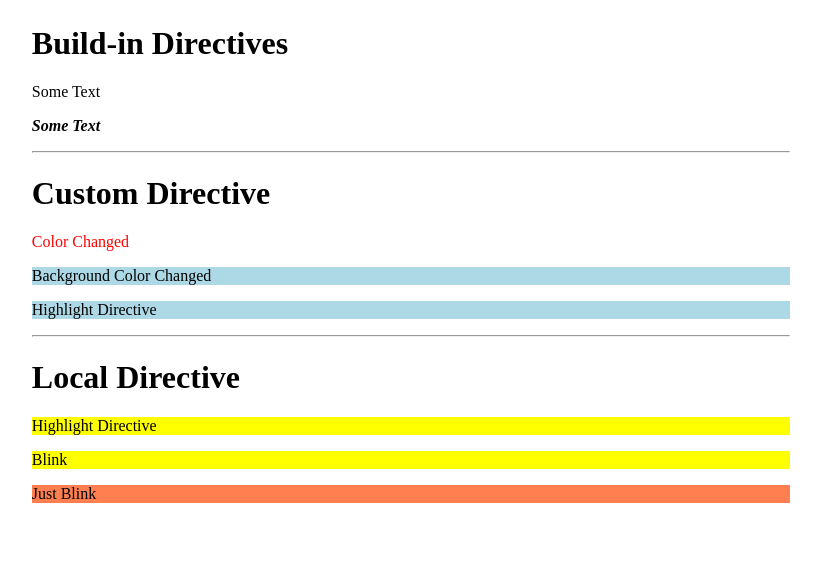
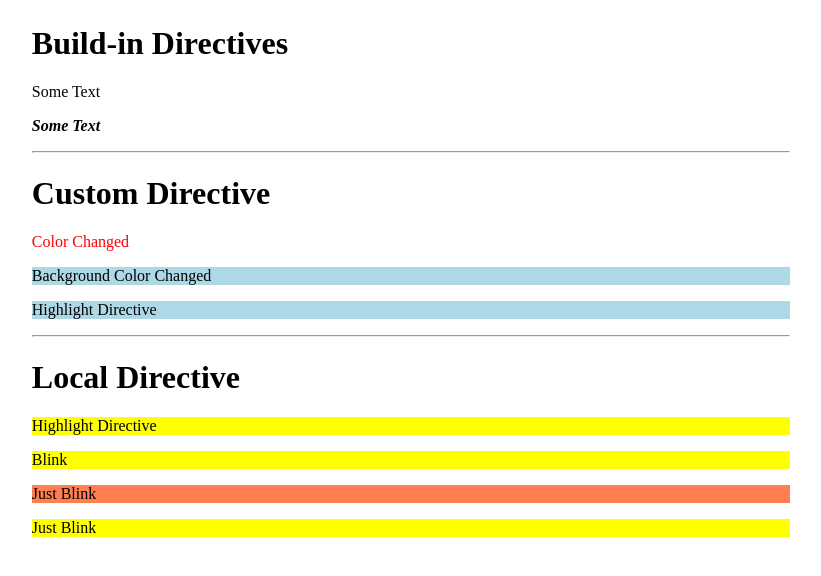
Before and after one commit to imganjgahi/VueTraining, a Vue app in the folder apps/cli/project/: page / in a window 1280 px wide. Shown: the top 576 px of the page, without its empty margins (229-1050 px from the left). Built offline with nearby package versions, Linux system fonts and the light colour scheme.

Commit message:
directive with complex args

```diff
--- a/apps/cli/project/src/components/Directives/Directives.vue
+++ b/apps/cli/project/src/components/Directives/Directives.vue
@@ -13,6 +13,7 @@
     <p v-local-highlight:background.delayed="'yellow'">Highlight Directive</p>
     <p v-local-highlight:background.delayed.blink="'yellow'">Blink</p>
     <p v-local-highlight:background.blink="'yellow'">Just Blink</p>
+    <p v-local-highlight:background.blink="{mainColor: 'yellow', secondColor: 'green', blinkDelay: 500}">Just Blink</p>
   </div>
 </template>
 
@@ -27,8 +28,8 @@ export default {
           delay = 3000;
         }
         if (binding.modifiers["blink"]) {
-          let mainColor = binding.value;
-          let secondColor = "coral";
+          let mainColor = binding.value.mainColor ? binding.value.mainColor : binding.value;
+          let secondColor = binding.value.secondColor ? binding.value.secondColor : "coral";
           let currentColor = mainColor;
           setTimeout(() => {
             setInterval(() => {
@@ -39,14 +40,14 @@ export default {
               } else {
                 el.style.color = currentColor;
               }
-            }, 1000);
+            }, binding.value.blinkDelay ? binding.value.blinkDelay : 1000);
           }, delay);
         } else {
           setTimeout(() => {
             if (binding.arg === "background") {
-              el.style.backgroundColor = binding.value;
+              el.style.backgroundColor = binding.value.mainColor ? binding.value.mainColor : binding.value;
             } else {
-              el.style.color = binding.value;
+              el.style.color = binding.value.mainColor ? binding.value.mainColor : binding.value;
             }
           }, delay);
         }
```
